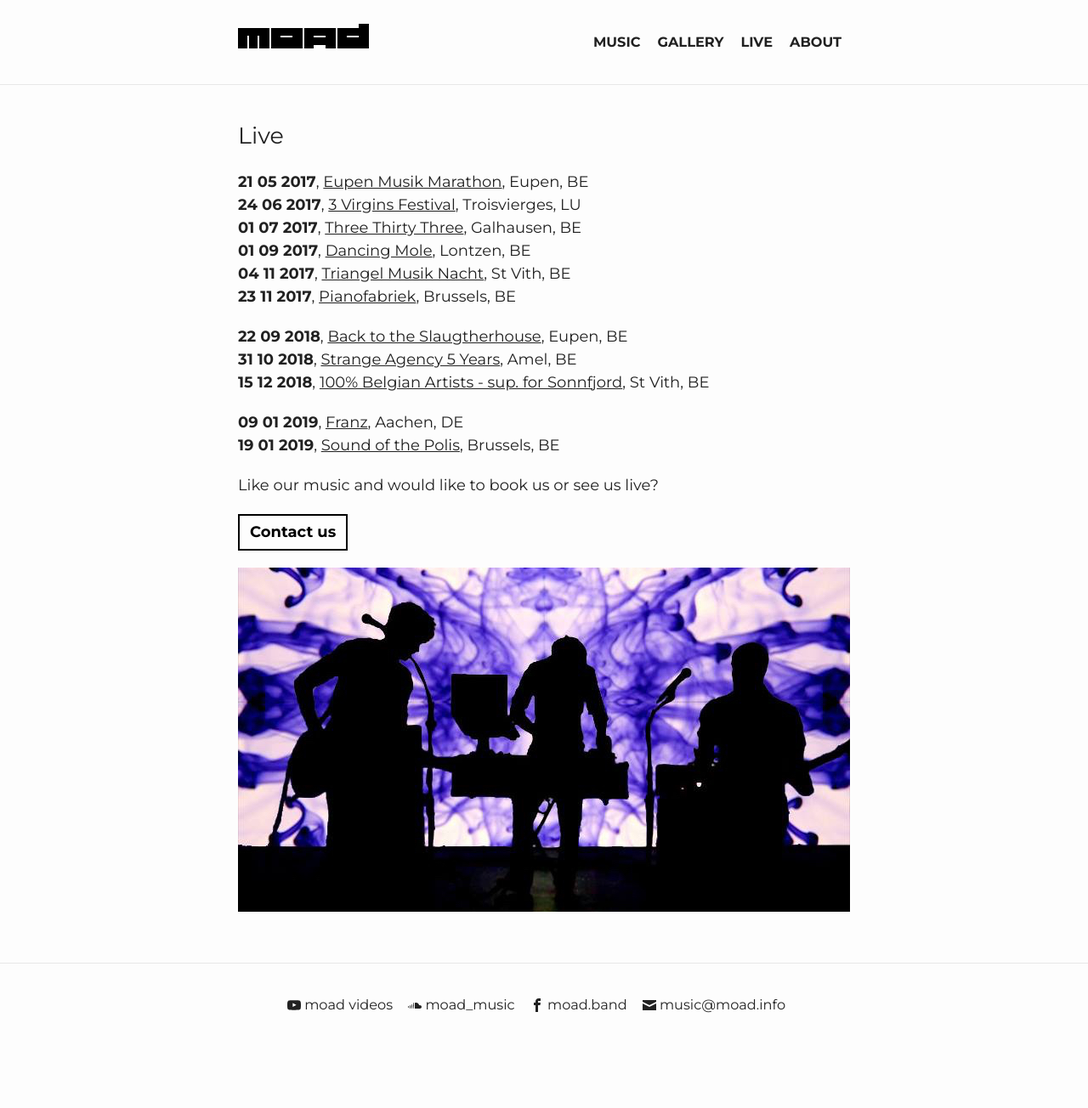
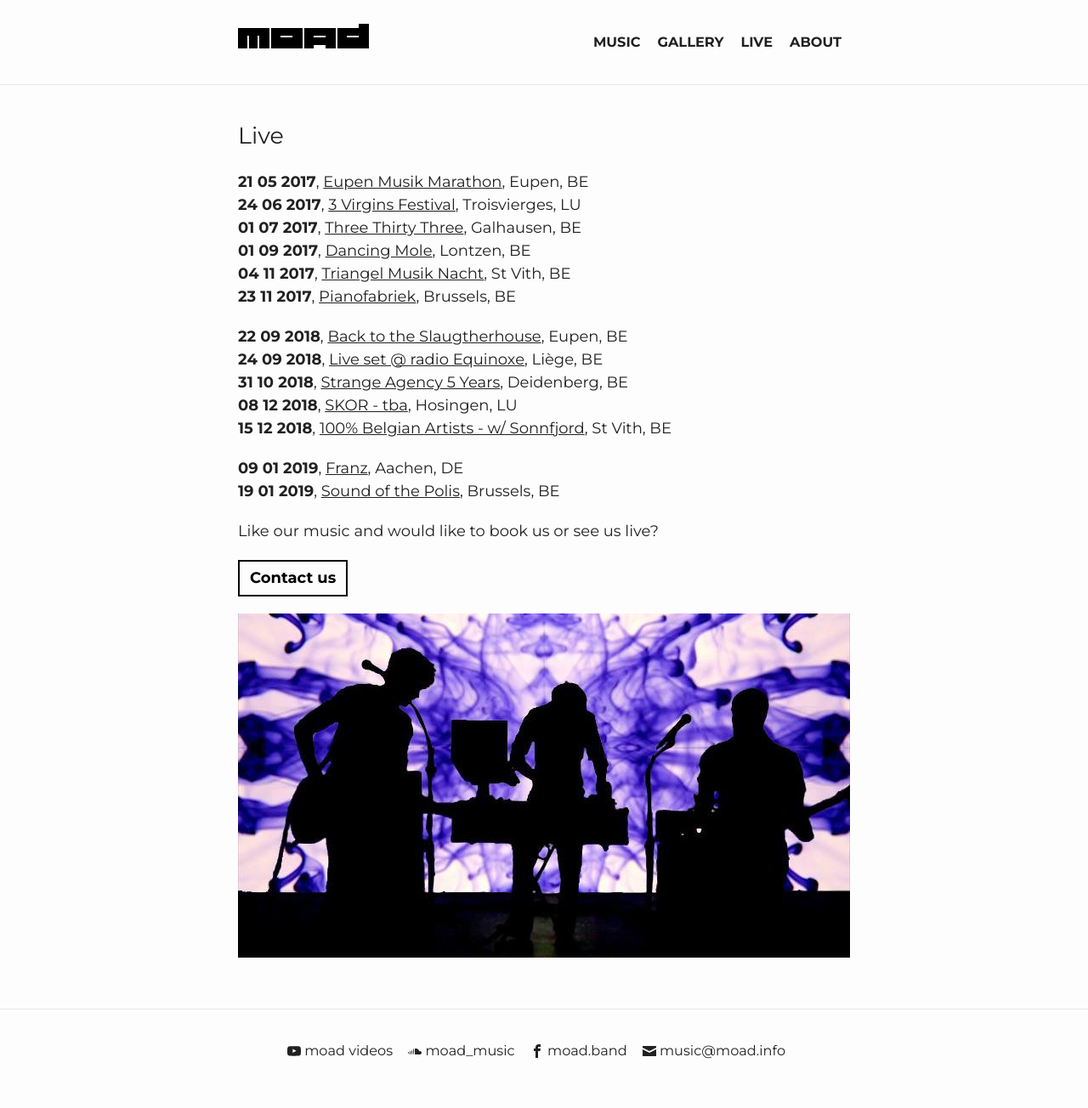
Before and after one commit to marcnoel/moad-site, a Jekyll site: the page built from live.html, in a window 1280 px wide. Shown: the whole page at 85% size. Built offline with Jekyll 4.4.1, drawn with Linux system fonts in a browser that asks for light colours; before the commit the page ends 1250 px from its top, so only the background shows below that.

Commit message:
Update live.html

```diff
--- a/live.html
+++ b/live.html
@@ -46,10 +46,14 @@
     <p><li><strong> </strong></li></p>
     <li><strong>22 09 2018</strong>,
     <a style="text-decoration:underline;" href="http://www.alter-schlachthof.be/" target="_blank">Back to the Slaugtherhouse</a>, Eupen, BE</li>
+    <li><strong>24 09 2018</strong>,
+    <a style="text-decoration:underline;" href="https://www.facebook.com/equinoxefm/" target="_blank">Live set @ radio Equinoxe</a>, Liège, BE</li>
     <li><strong>31 10 2018</strong>,
-    <a style="text-decoration:underline;" href="http://strangeagency.be" target="_blank">Strange Agency 5 Years</a>, Amel, BE</li>
+    <a style="text-decoration:underline;" href="https://www.facebook.com/events/1015559238615151/" target="_blank">Strange Agency 5 Years</a>, Deidenberg, BE</li>
+    <li><strong>08 12 2018</strong>,
+    <a style="text-decoration:underline;" href="https://www.facebook.com/skorband/" target="_blank">SKOR - tba</a>, Hosingen, LU</li>
     <li><strong>15 12 2018</strong>,
-    <a style="text-decoration:underline;" href="https://www.facebook.com/events/208433346653506/" target="_blank">100% Belgian Artists - sup. for Sonnfjord</a>, St Vith, BE</li>
+    <a style="text-decoration:underline;" href="https://www.facebook.com/events/208433346653506/" target="_blank">100% Belgian Artists - w/ Sonnfjord</a>, St Vith, BE</li>
 
     <p><li><strong> </strong></li></p>
     <li><strong>09 01 2019</strong>,
```
